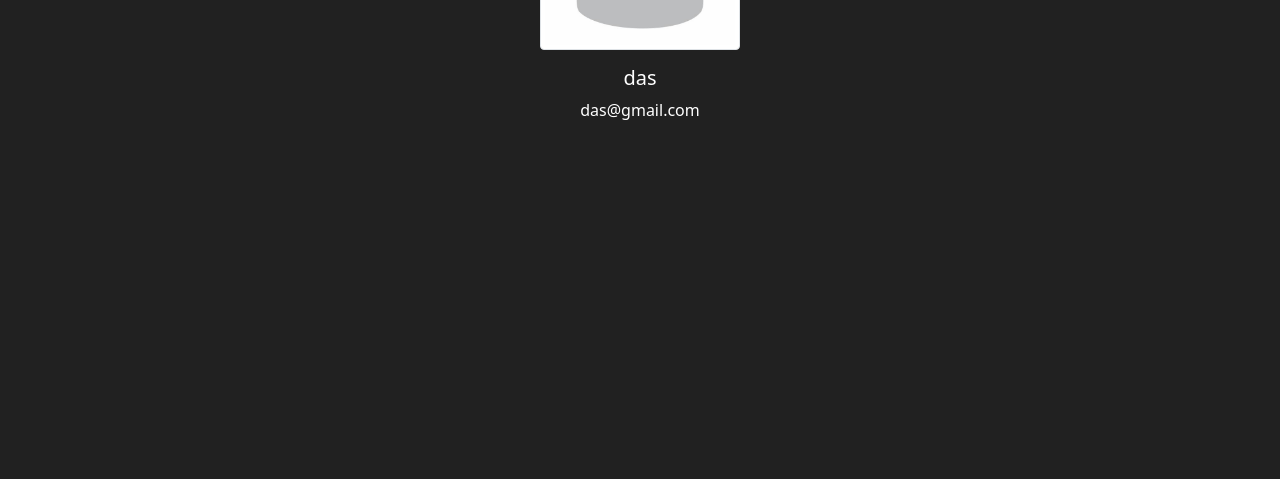
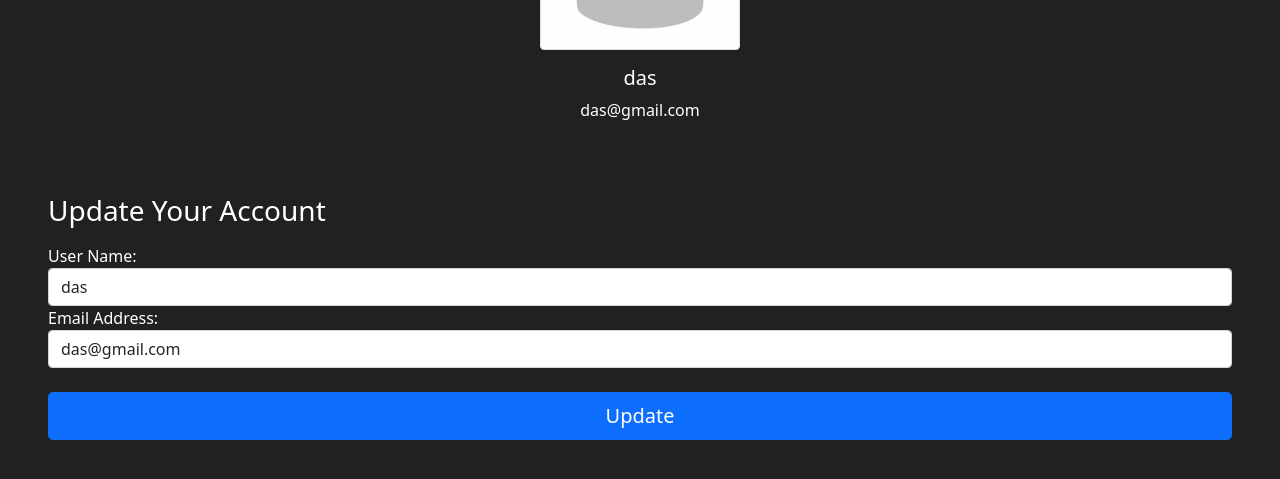
Before and after one commit to chrisfid/flask-phone-market, a Flask app: page /account in a window 1280 px wide. Shown: the part 278-757 px from the top of the page. Run offline with Flask 2, Linux system fonts and the light colour scheme; a user stored in the database is signed in.

Commit message:
feat: "update your account" validations

```diff
--- a/market/forms.py
+++ b/market/forms.py
@@ -1,4 +1,5 @@
 from flask_wtf import FlaskForm
+from flask_login import current_user
 from wtforms import StringField, PasswordField, SubmitField
 from wtforms.validators import Length, EqualTo, Email, DataRequired, ValidationError
 from market.models import User
@@ -7,12 +8,12 @@ class RegisterForm(FlaskForm):
   def validate_username(self, username_to_check):
     user = User.query.filter_by(username=username_to_check.data).first()
     if user:
-      raise ValidationError('Username already exists. Please try a different username')
+      raise ValidationError('That username already exists. Please choose a different one')
 
   def validate_email_address(self, email_address_to_check):
     email_address = User.query.filter_by(email_address=email_address_to_check.data).first()
     if email_address:
-      raise ValidationError('Email address already exists. Please try an different one')
+      raise ValidationError('That email address already exists. Please choose a different one')
 
   username = StringField(label='User Name:', validators=[Length(min=2, max=30), DataRequired()])
   email_address = StringField(label='Email Address:', validators=[Email(), DataRequired()])
@@ -30,3 +31,20 @@ class PurchaseItemForm(FlaskForm):
 
 class SellItemForm(FlaskForm):
     submit = SubmitField(label='Sell Item!')
+
+class UpdateAccountForm(FlaskForm):
+  username = StringField(label='User Name:', validators=[Length(min=2, max=30), DataRequired()])
+  email_address = StringField(label='Email Address:', validators=[Email(), DataRequired()])
+  submit = SubmitField(label='Update')
+
+  def validate_username(self, username_to_check):
+    if username_to_check.data != current_user.username:
+      user = User.query.filter_by(username=username_to_check.data).first()
+      if user:
+        raise ValidationError('That username already exists. Please choose a different one')
+
+  def validate_email_address(self, email_address_to_check):
+    if email_address_to_check.data != current_user.email_address:
+      email_address = User.query.filter_by(email_address=email_address_to_check.data).first()
+      if email_address:
+        raise ValidationError('That email address already exists. Please choose a different one')
--- a/market/routes.py
+++ b/market/routes.py
@@ -3,7 +3,7 @@ from sqlalchemy.orm.query import Query
 from market import app
 from flask import render_template, redirect, url_for, flash, request
 from market.models import Item, User
-from market.forms import LoginForm, RegisterForm, PurchaseItemForm, SellItemForm
+from market.forms import LoginForm, RegisterForm, PurchaseItemForm, SellItemForm, UpdateAccountForm
 from market import db
 from flask_login import login_user, logout_user, login_required, current_user
 
@@ -53,7 +53,7 @@ def register_page():
         db.session.add(user_to_create)
         db.session.commit()
         login_user(user_to_create)
-        flash(f'Account created successfully! You are now logged in as {user_to_create.username}', category='success')
+        flash(f'Account has been created successfully! You are now logged in as {user_to_create.username}', category='success')
         return redirect(url_for('market_page'))
     # If there are no errors from validations
     if form.errors != {}:
@@ -82,8 +82,21 @@ def logout_page():
     flash('You have been logged out', category='info')
     return redirect(url_for('home_page'))
 
-@app.route('/account')
+@app.route('/account', methods=['GET', 'POST'])
 @login_required
 def account_page():
+    form = UpdateAccountForm()
     image_file = url_for('static', filename=f'profile_pics/{current_user.image_file}')
-    return render_template('account.html', image_file=image_file)
+    if form.validate_on_submit():
+        current_user.username = form.username.data
+        current_user.email_address = form.email_address.data
+        db.session.commit()
+        flash(f'Your account has been updated!', category='success')
+        return redirect(url_for('account_page'))
+    if form.errors != {}:
+        for err_msg in form.errors.values():
+            flash(err_msg, category='danger')
+    elif request.method == 'GET':
+        form.username.data = current_user.username
+        form.email_address.data = current_user.email_address
+    return render_template('account.html', image_file=image_file, form=form)
--- a/market/templates/account.html
+++ b/market/templates/account.html
@@ -10,5 +10,21 @@
       <h5 class="mt-3">{{ current_user.username}}</h5>
       <p>{{ current_user.email_address }}</p>
     </div>
+</div>
+<form method="POST" class="form-register m-5 text" style="color:white">
+  {{ form.hidden_tag() }}
+  <br>
+  <h1 class="h3 mb-3 font-weight-normal">
+    Update Your Account
+  </h1>
+  {{ form.username.label() }}
+  {{ form.username(class="form-control", placeholder="Username") }}
+
+  {{ form.email_address.label() }}
+  {{ form.email_address(class="form-control", placeholder="Email Address") }}
+  <br>
+  <div class="d-grid gap-2">
+    {{ form.submit(class="btn btn-lg btn-primary") }}
   </div>
+</form>
 {% endblock %}
--- a/market/templates/register.html
+++ b/market/templates/register.html
@@ -14,7 +14,7 @@ Register Page
         Please Create your Account
       </h1>
       {{ form.username.label() }}
-      {{ form.username(class="form-control", placeholder="User name") }}
+      {{ form.username(class="form-control", placeholder="Username") }}
 
       {{ form.email_address.label() }}
       {{ form.email_address(class="form-control", placeholder="Email Address") }}
```
Also changed, not shown: market/market.db.
